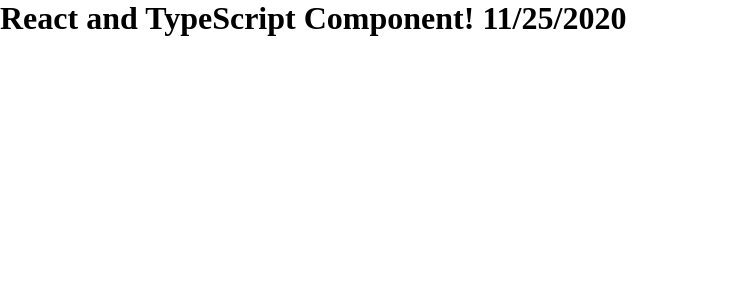
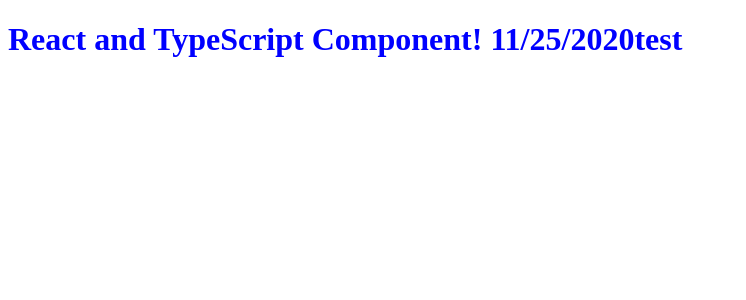
Before and after one commit to AxessLab/accessible-date-picker, a React app: page / in a window 1280 px wide. Shown: the top 300 px of the page, without its empty margins (0-746 px from the left). Built offline with nearby package versions, Linux system fonts and the light colour scheme; the HTML template or start-up script is replaced by a standard one.

Commit message:
css modules are configured with webpack and types

```diff
--- a/package.json
+++ b/package.json
@@ -1,8 +1,8 @@
 {
   "name": "accessible-date-picker",
   "version": "1.0.0",
-  "repository": "https://github.com/fymmot/inclusive-dates.git",
-  "homepage": "https://fymmot.github.io/inclusive-dates/",
+  "repository": ".",
+  "homepage": ".",
   "license": "MIT",
   "description": "An accessible datepicker. Supports natural language manual input, keyboard and screen readers.",
   "scripts": {
@@ -32,6 +32,7 @@
     "@babel/preset-react": "^7.12.7",
     "@babel/preset-typescript": "^7.12.7",
     "@babel/runtime": "^7.12.5",
+    "@teamsupercell/typings-for-css-modules-loader": "^2.4.0",
     "@types/fork-ts-checker-webpack-plugin": "^0.4.5",
     "@types/jest": "^26.0.15",
     "@types/react": "^17.0.0",
--- a/src/index.tsx
+++ b/src/index.tsx
@@ -1,12 +1,15 @@
 import React from "react";
 import ReactDOM from "react-dom";
-import "./styles/styles.css";
+import styles from "./styles/styles.css";
 
 const Calendar: React.FC = () => (
-  <h1 >
+  <h1 className={styles.test}>
     React and TypeScript Component!{" "}
     {new Date().toLocaleDateString()}
+    test
   </h1>
+  //This is where the input is going
+  //This is where the date picker will be inserted
 );
 
 ReactDOM.render(<Calendar />, document.getElementById("root"));
--- a/src/styles/styles.css
+++ b/src/styles/styles.css
@@ -1,5 +1,3 @@
-* {
-    box-sizing: border-box;
-    margin: 0;
-	padding: 0;
+.test {
+    color: blue;
 };
--- a/webpack.config.ts
+++ b/webpack.config.ts
@@ -1,6 +1,6 @@
 import path from "path";
 import webpack from "webpack";
-import ForkTsCheckerWebpackPlugin from 'fork-ts-checker-webpack-plugin';
+import ForkTsCheckerWebpackPlugin from "fork-ts-checker-webpack-plugin";
 
 const config: webpack.Configuration = {
   entry: "./src/index.tsx",
@@ -21,13 +21,20 @@
         },
       },
       {
-        test: /\.css$/,
-        use: ["style-loader", "css-loader"],
+        test: /\.css$/i,
+        use: [
+          "style-loader",
+          "@teamsupercell/typings-for-css-modules-loader",
+          {
+            loader: "css-loader",
+            options: { modules: true },
+          },
+        ],
       },
     ],
   },
   resolve: {
-    extensions: [".tsx", ".ts", ".js"],
+    extensions: [".tsx", ".ts", ".js", ".css", ".scss"],
   },
   output: {
     path: path.resolve(__dirname, "build"),
```
Also changed, not shown: src/styles/styles.css.d.ts (added, +12 -0 lines), 2 other files (tests, documents, lock files or other folders).
